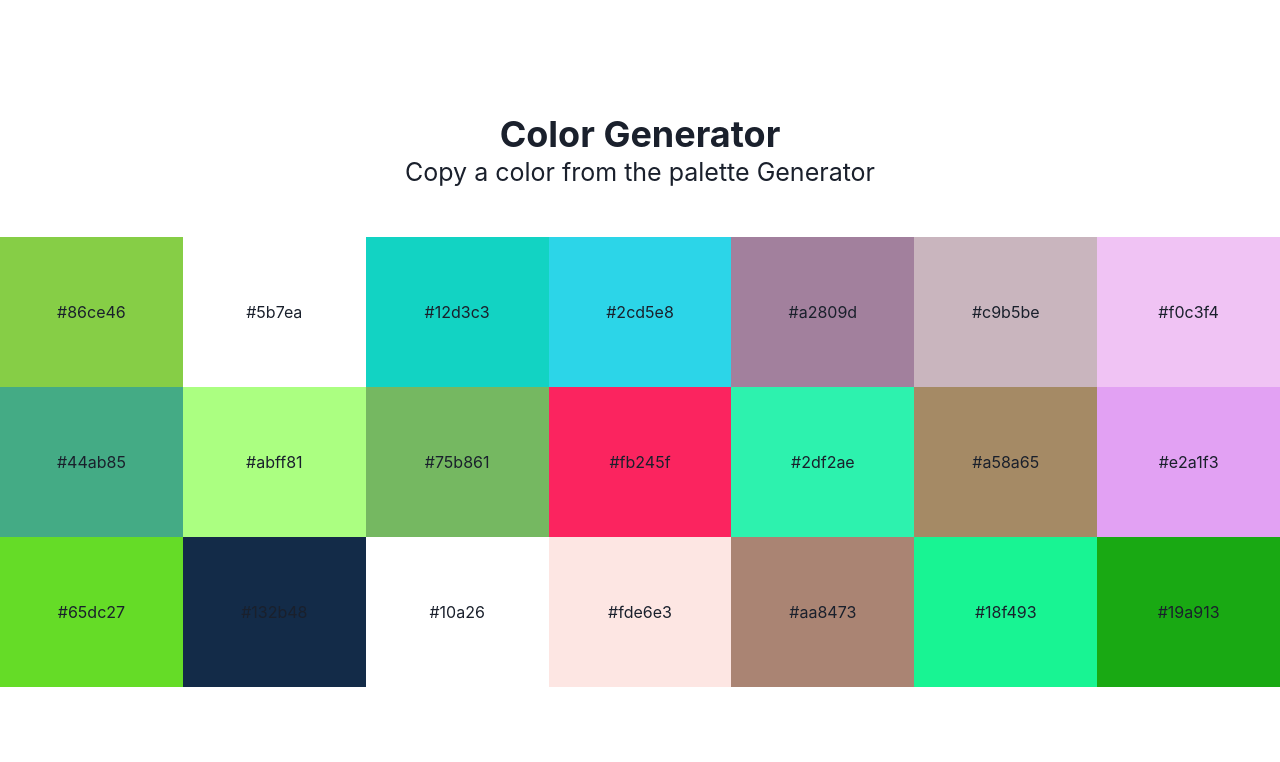
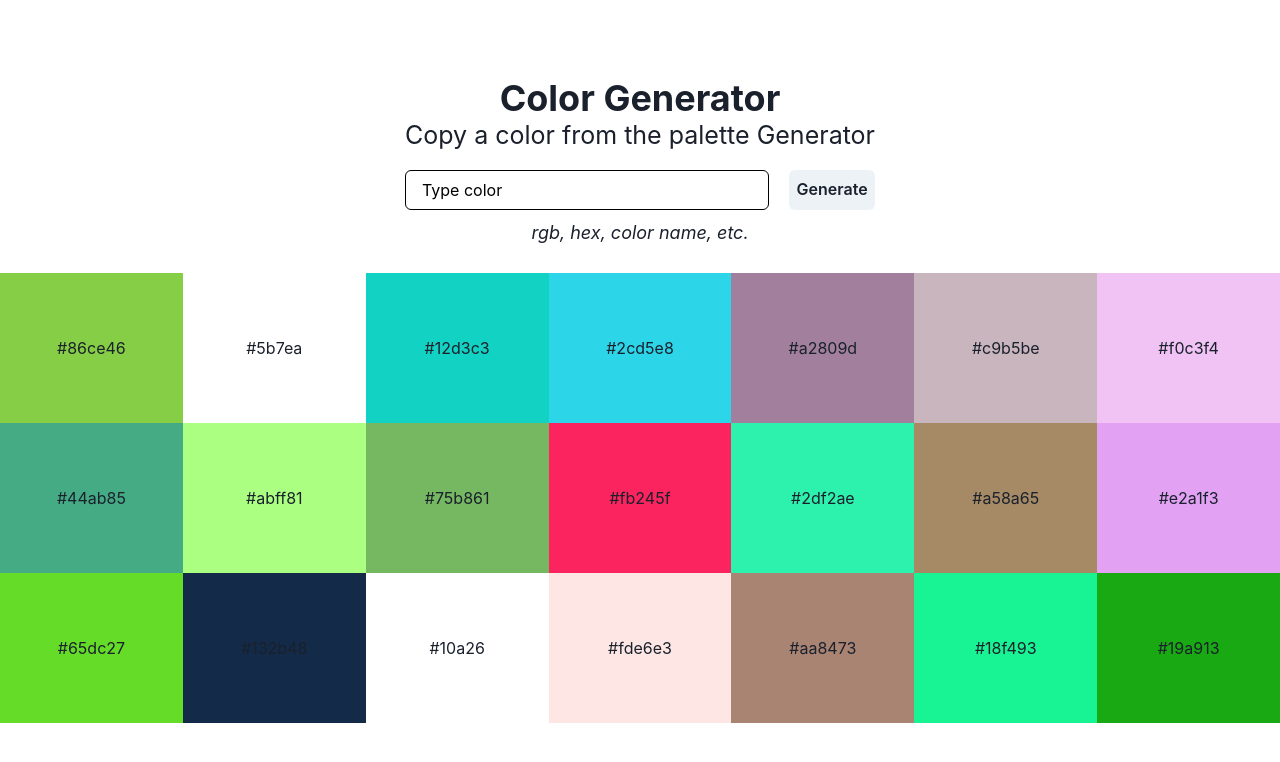
Before and after one commit to klekwedge/color-generator, a React (Vite) app: page / in a window 1280 px wide. Shown: the top 762 px of the page. Built offline with nearby package versions, Linux system fonts and the light colour scheme.

Commit message:
feat: add input to Header

```diff
--- a/src/components/App/App.tsx
+++ b/src/components/App/App.tsx
@@ -11,7 +11,7 @@ function App() {
       justifyContent="center"
       alignItems="center"
       flexDirection="column"
-      gap='50px'
+      gap='30px'
     >
       <Header />
       <Palette />
--- a/src/components/Header/Header.tsx
+++ b/src/components/Header/Header.tsx
@@ -1,11 +1,40 @@
-import { Box, Heading } from "@chakra-ui/react";
+import { Box, Button, Flex, Heading, Input } from "@chakra-ui/react";
+import { BaseSyntheticEvent, useRef, useState } from "react";
 
 function Header() {
+  const [valid, setValid] = useState(true);
+  const inputRef = useRef<HTMLInputElement>(null);
+
+  const validateInput = () => {
+    if (inputRef.current) {
+      setValid(/f/.test(inputRef.current.value));
+    }
+  };
+
   return (
     <Box textAlign="center">
       <Heading as="h1">Color Generator</Heading>
-      <Heading as="h2" fontWeight="400" fontSize="25">
+      <Heading as="h2" fontWeight="400" fontSize="25" mb="5">
         Copy a color from the palette Generator
+      </Heading>
+      <Flex gap="5" mb="3">
+        <Input
+          placeholder="Type color"
+          borderColor="black"
+          _placeholder={{ color: "black" }}
+          errorBorderColor="red.300"
+          isInvalid={!valid}
+          ref={inputRef}
+        />
+        <Button onClick={validateInput}>Generate</Button>
+      </Flex>
+
+      <Heading as="h2" fontWeight="400" fontSize="18" fontStyle="italic">
+        {valid ? (
+          "rgb, hex, color name, etc."
+        ) : (
+          <span style={{ color: "red" }}>Error input</span>
+        )}
       </Heading>
     </Box>
   );
```
